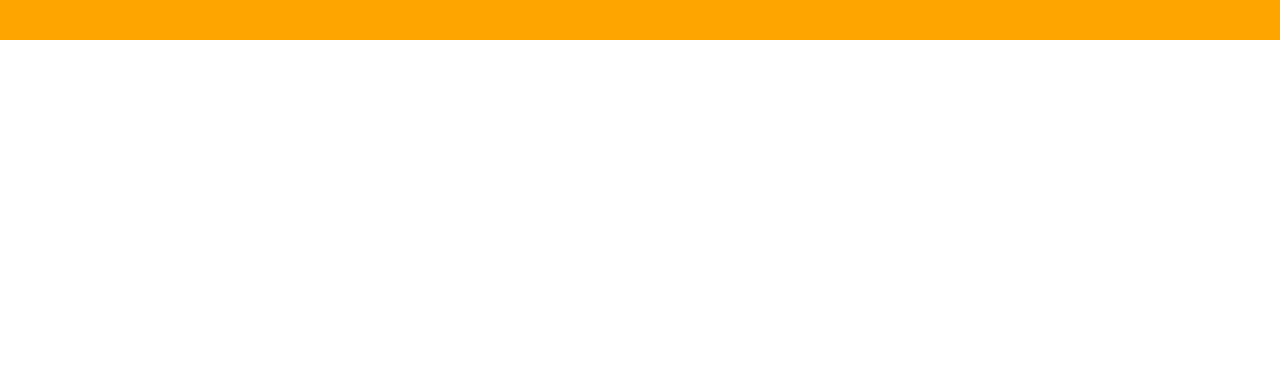
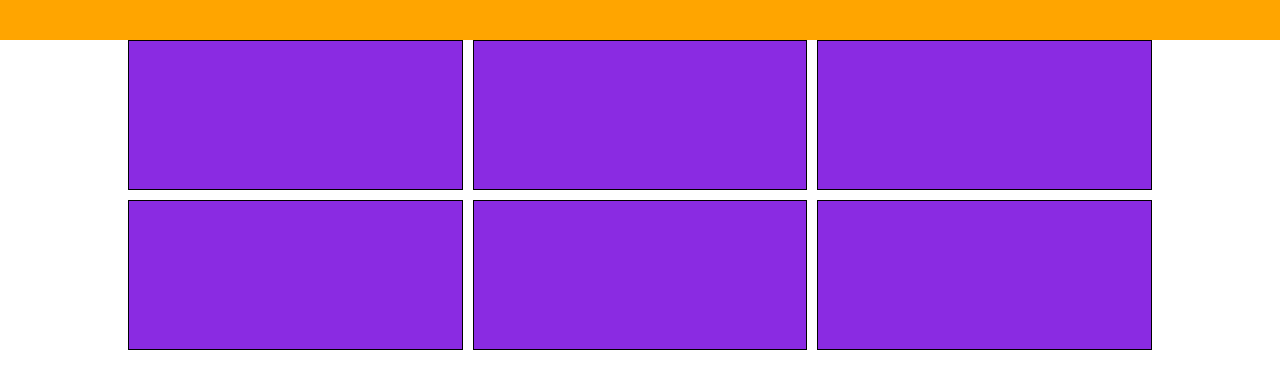
Before and after one commit to Sarasalzano/html-css-boolando, a plain HTML site: page index.html in a window 1280 px wide. Drawn offline with Linux system fonts and the light colour scheme.

Commit message:
macrostruttura main

```diff
--- a/css/style.css
+++ b/css/style.css
@@ -14,3 +14,28 @@ header {
     display: flex;
     justify-content: space-between;
 }
+
+/* contenuto principale */
+
+.container {
+    width: 80%;
+    margin: 0 auto;
+}
+
+.row {
+    display: flex;
+    flex-wrap: wrap;
+    gap: 10px;
+
+}
+
+.column {
+    width: calc((100% / 3) - (20px / 3));
+    background-color: blueviolet;
+    height: 150px;
+    border: 1px solid black;
+}
+
+/*.column img {
+max-width: 100%;
+}
--- a/index.html
+++ b/index.html
@@ -20,7 +20,20 @@
     </header>
 
     <!--contenuto principale-->
-    <main></main>
+    <main class="container">
+
+        <div class="row">
+            <div class="column">
+                <!--<img src="img/1.webp" alt="vestito">-->
+            </div>
+            <div class="column"></div>
+            <div class="column"></div>
+            <div class="column"></div>
+            <div class="column"></div>
+            <div class="column"></div>
+        </div>
+
+    </main>
 
     <!--fondo pagina-->
     <footer></footer>
```
